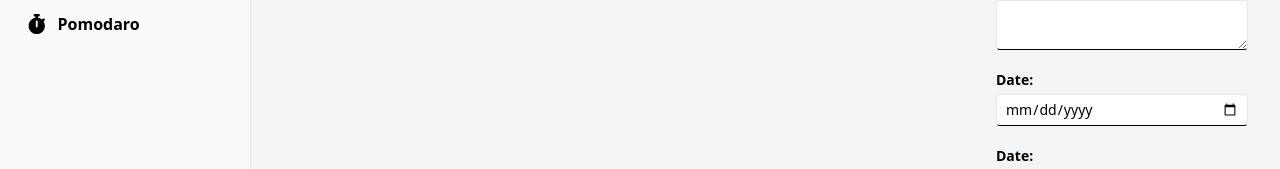
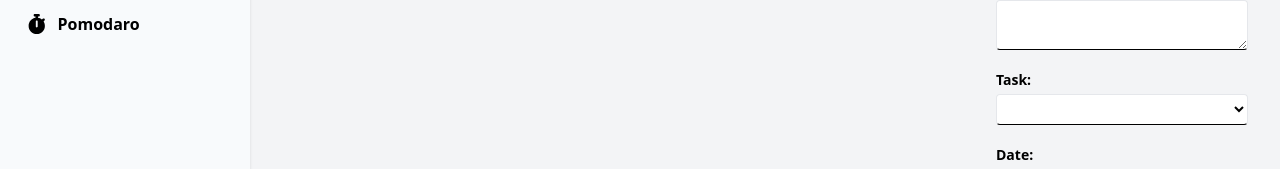
Before and after one commit to AthithianV/chrono-log, a React (Vite) app: page / in a window 1280 px wide. Both pictures are taken after a click on the button "Add Work Unit". Shown: the part 242-411 px from the top of the page. Built offline with nearby package versions, Linux system fonts and the light colour scheme.

Commit message:
update WorkUnitForm component; replace date input with task selection dropdown and adjust related error handling

```diff
--- a/src/components/Dashboard/WorkUnitForm.tsx
+++ b/src/components/Dashboard/WorkUnitForm.tsx
@@ -34,8 +34,10 @@ const WorkUnitForm = () => {
             <textarea className="input h-[100px]" {...register("details")}></textarea>
         </InputContainer>
 
-        <InputContainer title={"Date"} error={errors.description?.message}>
-            <input className="input" type="date" {...register("date")}/>
+        <InputContainer title={"Task"} error={errors.task?.message}>
+            <select className="input" {...register("task")}>
+
+            </select>
         </InputContainer>
 
         <InputContainer title={"Date"} error={errors.description?.message}>
```
